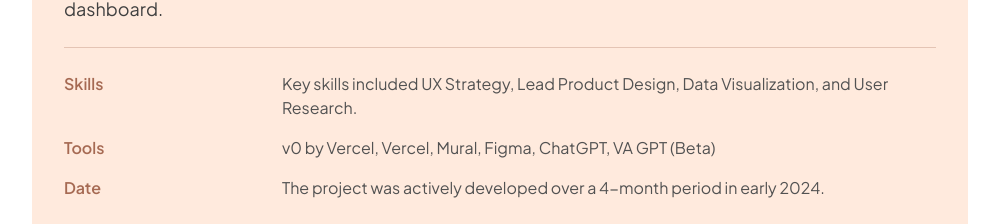
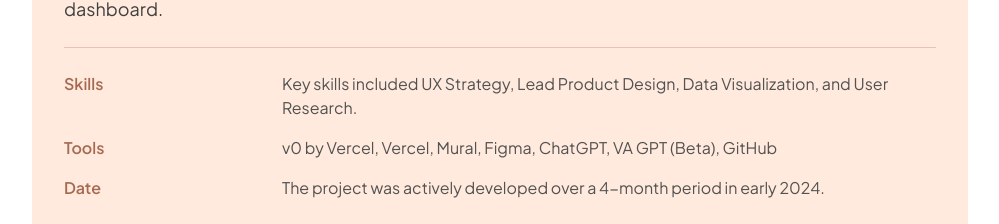
Before and after one commit to benbrasso-agile6/designbybenbrasso-website, a Next.js app: page /work/ai-scribe-kpi-dashboard in a window 1280 px wide. Shown: the part 1151-1375 px from the top of the page, without its empty margins (140-1139 px from the left). Built offline with nearby package versions, Linux system fonts and the light colour scheme.

Commit message:
feat: add GitHub to AI Scribe project tools list
Update tools in project overview banner.

#VERCEL_SKIP

Co-authored-by: undefined <undefined+undefined@users.noreply.github.com>

```diff
--- a/app/data/case-studies/ai-scribe-kpi-dashboard-data.ts
+++ b/app/data/case-studies/ai-scribe-kpi-dashboard-data.ts
@@ -10,7 +10,7 @@ export const aiScribeKpiDashboardData: CaseStudyData = {
     description:
       "This project aimed to enhance data visualization and user workflow efficiency for an AI Scribe KPI dashboard.",
     skills: "Key skills included UX Strategy, Lead Product Design, Data Visualization, and User Research.",
-    tools: "v0 by Vercel, Vercel, Mural, Figma, ChatGPT, VA GPT (Beta)",
+    tools: "v0 by Vercel, Vercel, Mural, Figma, ChatGPT, VA GPT (Beta), GitHub",
     date: "The project was actively developed over a 4-month period in early 2024.",
   },
   projectDetails: [
```
